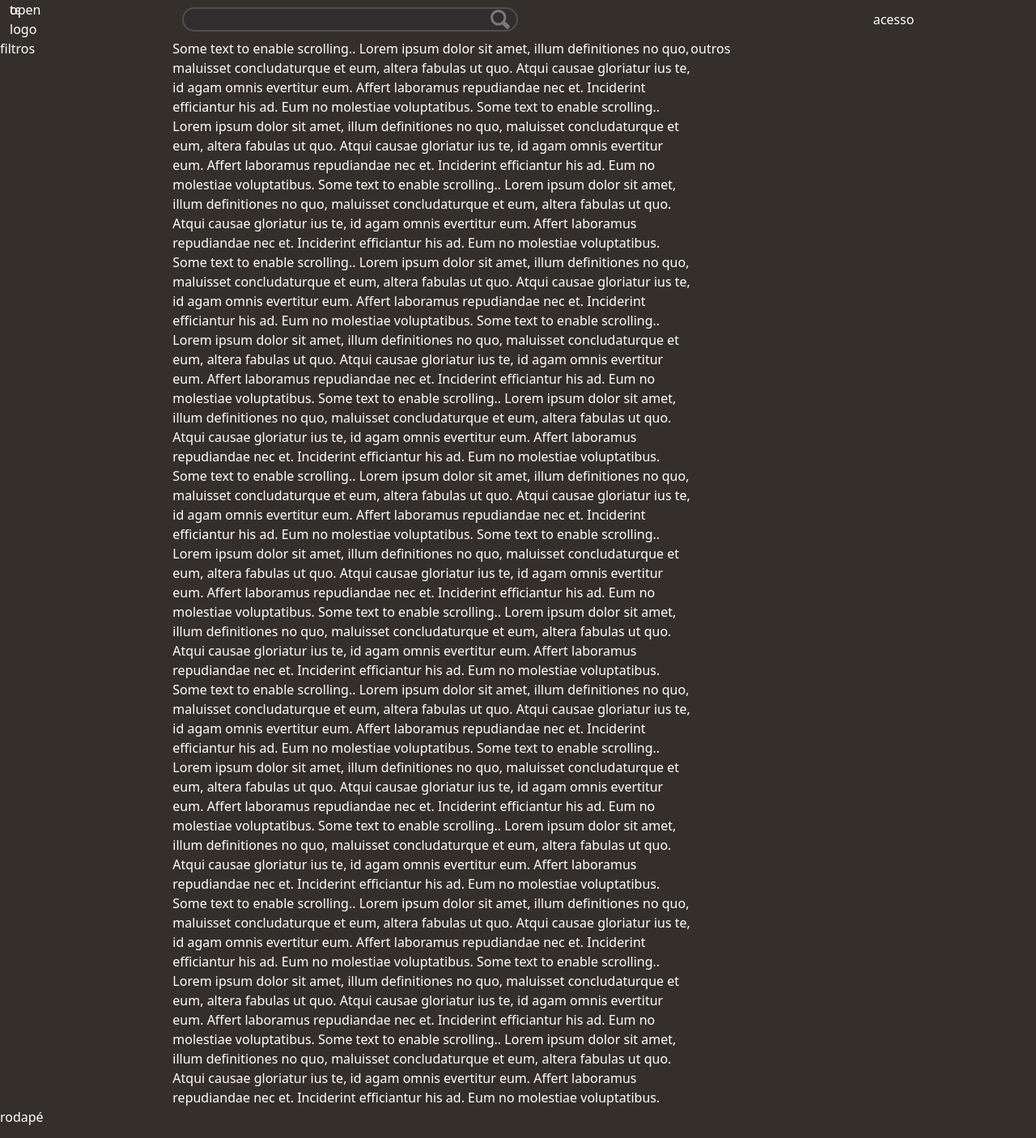
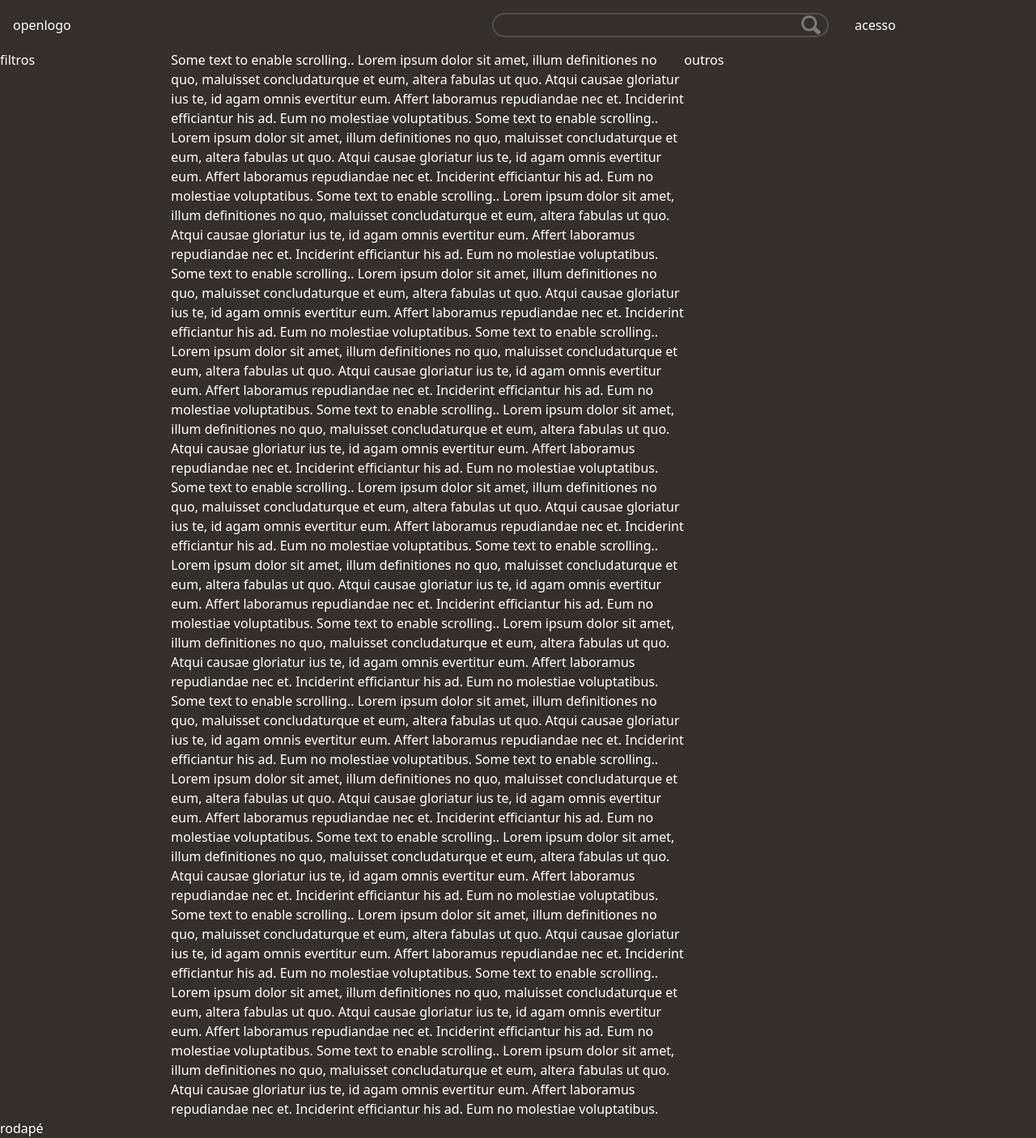
Before and after one commit to gxov/projTcc, a PHP site: page /pag2.html in a window 1280 px wide. Shown: the whole page at 81% size. Run offline with PHP 8.4, Linux system fonts and the light colour scheme.

Commit message:
Mudanças no search e navbars, Repadronização CSS
- Criação de classes para substituir as do Bootstrap
- Reorganização do CSS
- Mudanças visuais no navbar

Próximo commit: Arrumar menu da esquerda (sidenav)

```diff
--- a/header.js
+++ b/header.js
@@ -1,23 +1,22 @@
 const mainNav = document.getElementById('mainNav');
+const mainNavBg = document.getElementById('mainNavBg');
 const sideNav = document.getElementById('sideNav');
 const mainCont = document.getElementById('main');
-const mainNavHgt = mainNav.offsetTop;
 
 function funct() {
-    if (window.scrollY == 0) {
-        mainNav.className = "container-fluid navTransparente"
-        mainNav.removeAttribute("mainNav")
+    if (window.scrollY <= 10) {
+        mainNavBg.className = "mainNavBackgroundTransition mainNavBackgroundTransparente"
     } else {
-        mainNav.removeAttribute("navTransparente")
-        mainNav.className = "container-fluid mainNav"
+        mainNavBg.className = "mainNavBackgroundTransition mainNavBackground"
     }
 }
 
+funct();
 window.onscroll = function () { funct() }
 
 function openNav() {
-    sideNav.className = sideNav.className + " sideNavShow"
-    mainCont.className = "container-fluid mainContent mainContentFloat"
+    sideNav.classList.remove("sideNavHide")
+    mainCont.className = "contFluid mainContent mainContentFloat"
     sideNav.style.width = "20%";
     mainCont.style.width = "80%";
 }
--- a/pag2.html
+++ b/pag2.html
@@ -7,19 +7,21 @@
     <title>Document</title>
     <link href="https://cdn.jsdelivr.net/npm/bootstrap@5.2.3/dist/css/bootstrap.min.css" rel="stylesheet"
         integrity="sha384-rbsA2VBKQhggwzxH7pPCaAqO46MgnOM80zW1RWuH61DGLwZJEdK2Kadq2F9CUG65" crossorigin="anonymous">
+    <link href="styleComponentes.css" rel="stylesheet">
     <link href="style.css" rel="stylesheet">
 </head>
 
 <body class="conteudo">
     <!-- side nav -->
-    <div class="container-fluid sideNav" id="sideNav">
+    <div class="contFluid sideNav sideNavShow sideNavTransition sideNavHide" id="sideNav">
         teste
     </div>
-    <div class="container-fluid mainContent" id="main">
+    <div class="contFluid mainContent" id="main">
         <!-- cabeçalho -->
-        <div class="container-fluid mainNav" id="mainNav">
-            <div class="row align-items-center">
-                <div class="col-2">
+        <div class="contFluid mainNav" id="mainNav">
+            <div class="mainNavBackground" id="mainNavBg">
+                <div class="contSection alignCenter">
+                    <div class="size2 flex">
                         <div class="sideNavBtn">
                             <span onclick="openNav()">open</span>
                         </div>
@@ -27,24 +29,27 @@
                             logo
                         </div>
                     </div>
-                <div class="col-8 justify-content-center">
-                    <div class="searchBarOut d-flex justify-content-end">
+                    <div class="size8 flex justifyContEnd">
+                        <div class="searchBarOut flex justifyContEnd">
                             <input class="searchBarIn" type="text">
                             <img class="searchSvg " src="media/svg/search.svg" />
                         </div>
                     </div>
-                <div class="col-2">
+                    <div class="size2">
                         acesso
+                    </div>
+                    <div class="size12 mainNavBorder">
                     </div>
                 </div>
             </div>
-        <div class="container-fluid">
+        </div>
+        <div class="contFluid">
             <!-- conteúdo -->
-            <div class="row">
-                <div class="col-2 p-0">
+            <div class="contSection">
+                <div class="size2 pZero">
                     filtros
                 </div>
-                <div class="col-6 p-0">
+                <div class="size6 pZero">
                     Some text to enable scrolling.. Lorem ipsum dolor sit amet, illum definitiones no quo, maluisset
                     concludaturque et eum, altera fabulas ut quo. Atqui causae gloriatur ius te, id agam omnis evertitur
                     eum.
@@ -106,12 +111,12 @@
                     eum.
                     Affert laboramus repudiandae nec et. Inciderint efficiantur his ad. Eum no molestiae voluptatibus.
                 </div>
-                <div class="col-3 p-0">
+                <div class="size3 pZero">
                     outros
                 </div>
             </div>
             <!-- rodapé -->
-            <div class="row">
+            <div class="contSection">
                 rodapé
             </div>
         </div>
--- a/style.css
+++ b/style.css
@@ -2,8 +2,9 @@
 :root {
     --corPrimaria: rgb(255, 128, 0);
     --corSecundaria: rgb(152, 69, 14);
-    --bgPrimaria: rgb(52, 47, 43);
-    --bgSecundaria: rgb(21, 18, 14);
+    --bgPrimaria: rgb(21, 18, 14);
+    --bgSecundaria: rgb(52, 47, 43);
+    --bgTerciaria: rgb(79, 79, 79);
     --navHeight: 3.5rem;
 }
 
@@ -11,127 +12,58 @@
     display: flex;
 }
 
-.badgeCategoria {
-    color: black;
-    background-color: var(--corPrimaria);
-    padding: 0.3rem;
-    border-radius: 0.35rem;
-    font-size: 0.75rem;
-    font-weight: bold;
-    display: inline-block;
-    line-height: 1;
-    text-align: center;
+.justifyContEnd {
+    justify-content: end !important;
 }
 
-.estiloTexto {
-    font-family: Poppins, sans-serif;
+.alignCenter {
+    align-items: center !important;
 }
 
-.mainNav {
-    position: sticky;
-    top: 0px;
-    height: var(--navHeight);
+.contFluid {
+    --paddingX: 1.5rem;
+    padding-right: calc(var(--paddingX) * .5);
+    padding-left: calc(var(--) * .5);
     width: 100%;
-    padding: 0 1rem 0 1rem;
-    align-items: center;
-    justify-content: space-between;
+    margin-right: auto;
+    margin-left: auto;
 }
 
-.mainNavBackground {
-    height: var(--navHeight);
-    background-color: var(--bgSecundaria);
+.contSection {
+    --paddingX: 1.5rem;
+    --paddingY: 0;
+    display: flex;
+    flex-wrap: wrap;
+    margin-top: calc(-1 * var(--bs-gutter-y));
+    margin-right: calc(-.5 * var(--bs-gutter-x));
+    margin-left: calc(-.5 * var(--bs-gutter-x))
 }
 
-.navTransparente {
-    background-color: transparent !important;
+.pZero {
+    padding: 0 !important;
 }
 
-.conteudo {
-    background-color: var(--bgPrimaria);
-    color: white;
+.size2 {
+    flex: 0 0 auto;
+    width: 16.66666667%;
 }
 
-.sideNav{
-    height: 100%;
-    width: 0;
-    position: fixed;
-    z-index: -2;
-    top: 0;
-    left: 0;
-    overflow-x: hidden;
-    transition: 0.3s;
+.size3 {
+    flex: 0 0 auto;
+    width: 25%;
 }
 
-.sideNavHide {
-    display: none;
-}
-
-.sideNavShow {
-    background-color: var(--bgSecundaria);
-}
-
-.mainNavBorder {
-    width: 100%;
-    height: 2%;
-    background-color: var(--corPrimaria);
-}
-
-.mainContent {
-    transition: width 0.3s;
-    padding: 0;
-}
-
-.mainContentFloat {
-    float:right;
-}
-
-/* Scrollbar */
-::-webkit-scrollbar {
-    width: 10px;
-    height: 10px;
-}
-
-::-webkit-scrollbar-track {
-    background-color: transparent;
-}
-
-::-webkit-scrollbar-thumb {
-    background: var(--corPrimaria);
-    border-radius: 10px;
-}
-
-::-webkit-scrollbar-thumb:hover {
-    background: var(--corSecundaria);
-}
-
-/* Scrollbar END */
-
-/* Search */
-.searchBarOut {
-    margin-right: 2rem;
-    background-color: rgb(47, 45, 45);
-    border: 2px solid rgb(79, 79, 79);
-    border-radius: 15px;
+.size6 {
+    flex: 0 0 auto;
     width: 50%;
 }
 
-.searchBarIn {
-    background: transparent;
-    border: 0px solid;
-    border-radius: 15px;
-    width: 100%;
-    color: white;
+.size8 {
+    flex: 0 0 auto;
+    width: 66.66666667%;
 }
 
-.searchBarIn:focus {
-    box-shadow: 0 0 0 5px rgb(152, 69, 14, 0.8);
-    transition: 50ms box-shadow ease-in-out;
-    outline: 2px solid var(--corPrimaria);
+.size12 {
+    flex: 0 0 auto;
+    width: 100%;
 }
-
-.searchSvg {
-    position: absolute;
-    height: 1.5rem;
-    padding-right: 0.5rem;
-    align-self: center;
-}
--- /dev/null
+++ b/styleComponentes.css
@@ -0,0 +1,148 @@
+/* Misc */
+
+.badgeCategoria {
+    color: black;
+    background-color: var(--corPrimaria);
+    padding: 0.3rem;
+    border-radius: 0.35rem;
+    font-size: 0.75rem;
+    font-weight: bold;
+    display: inline-block;
+    line-height: 1;
+    text-align: center;
+}
+
+.estiloTexto {
+    font-family: Poppins, sans-serif;
+}
+
+.conteudo {
+    background-color: var(--bgSecundaria);
+    color: white;
+}
+
+/* Misc END */
+
+/* mainNav */
+
+.mainNav {
+    position: sticky;
+    top: 0px;
+    width: 100%;
+    align-items: center;
+    padding: 0 !important;
+}
+
+.mainNavBackground {
+    background-color: var(--bgPrimaria);
+    padding: 1rem;
+    border-bottom: 1px solid var(--corSecundaria);
+}
+
+.mainNavBackgroundTransparente {
+    background-color: transparent !important;
+    padding: 1rem;
+}
+
+.mainNavBackgroundTransition {
+    transition: 0.4s;
+}
+
+.mainNavBorder {
+    width: 100%;
+    height: 2%;
+    background-color: var(--corSecundaria);
+}
+
+.mainContent {
+    transition: width 0.3s;
+    padding: 0 !important;
+}
+
+.mainContentFloat {
+    float:right;
+}
+
+/* mainNav END */
+
+
+/* Sidenav */
+
+.sideNav{
+    height: 100%;
+    width: 0;
+    position: fixed;
+    z-index: -2;
+    top: 0;
+    left: 0;
+    overflow-x: hidden;
+}
+
+.sideNavHide {
+    display: none !important;
+}
+
+.sideNavShow {
+    background-color: var(--bgPrimaria);
+}
+
+.sideNavTransition {
+    transition: 1s;
+}
+
+/* Sidenav END */
+
+
+/* Scrollbar */
+::-webkit-scrollbar {
+    width: 10px;
+    height: 10px;
+}
+
+::-webkit-scrollbar-track {
+    background-color: var(--bgPrimaria);
+}
+
+::-webkit-scrollbar-thumb {
+    background: var(--corSecundaria);
+    border-radius: 10px;
+}
+
+::-webkit-scrollbar-thumb:hover {
+    background: var(--corSecundaria);
+}
+
+/* Scrollbar END */
+
+/* Search */
+.searchBarOut {
+    margin-right: 2rem;
+    background-color: var(--bgSecundaria);
+    border: 2px solid var(--bgTerciaria);
+    border-radius: 15px;
+    width: 50%;
+    transition: 0.4s
+}
+
+.searchBarIn {
+    background: transparent;
+    border: 0px solid;
+    border-radius: 15px;
+    width: 100%;
+    color: white;
+}
+
+.searchBarIn:focus {
+    box-shadow: 0 0 0 5px rgb(152, 69, 14, 0.8);
+    transition: 50ms box-shadow ease-in-out;
+    outline: 2px solid var(--corSecundaria);
+}
+
+.searchSvg {
+    position: absolute;
+    height: 1.5rem;
+    padding-right: 0.5rem;
+    align-self: center;
+}
+
+/* Search END */
```
Also changed, not shown: search.html (+8 -5 lines). Lines whose indentation alone changed are shown as unchanged.
